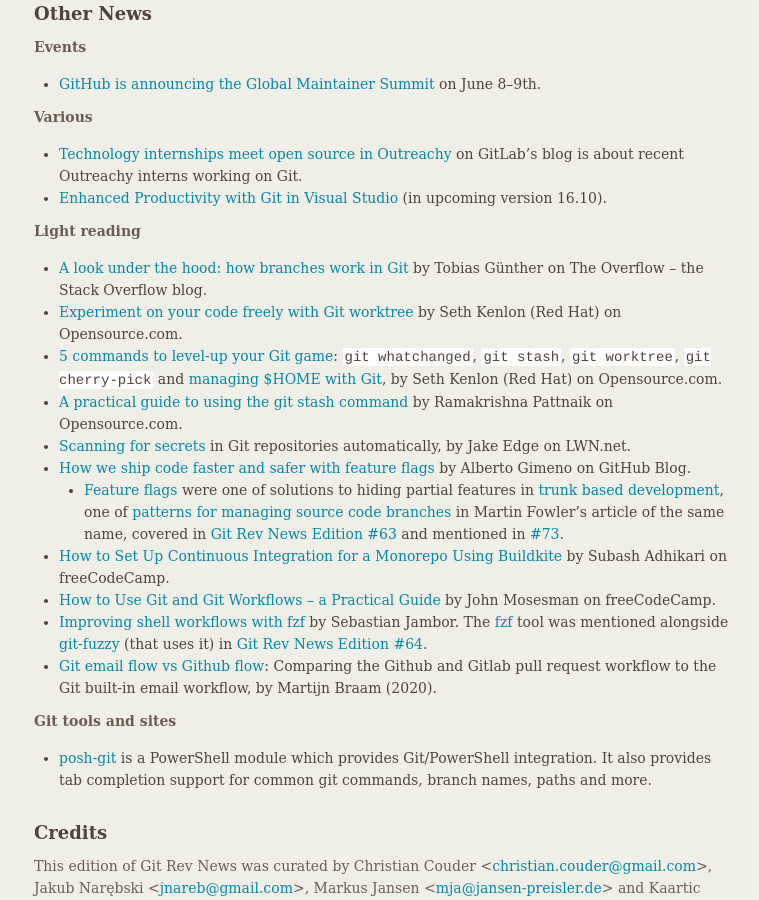
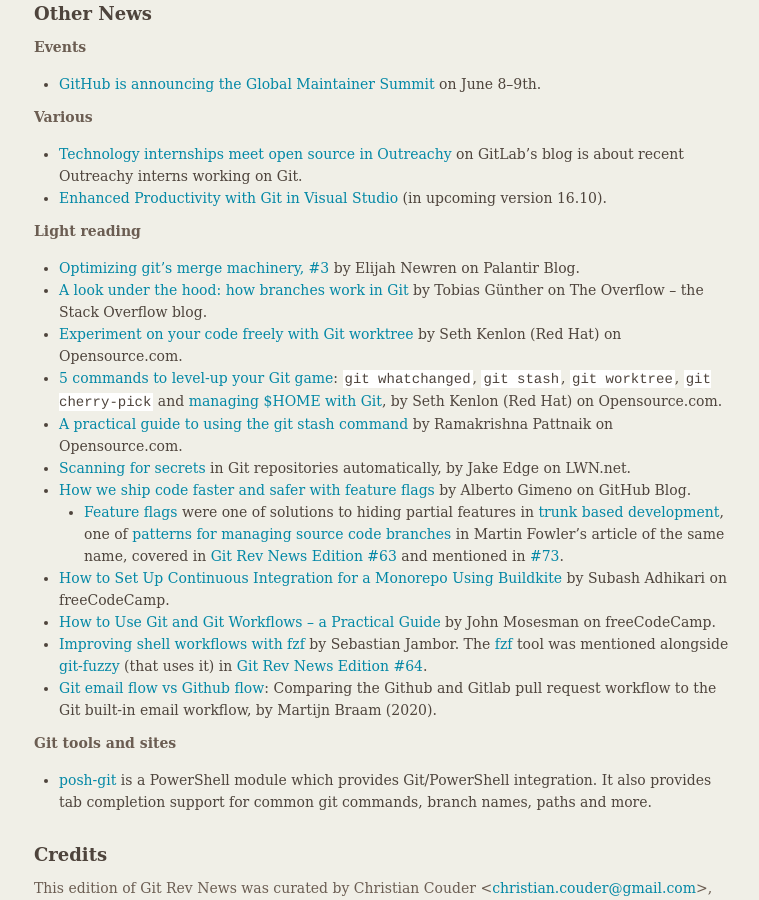
Before and after one commit to git/git.github.io, a Jekyll site: the page built from rev_news/drafts/edition-74.md, in a window 1280 px wide and 900 px high, scrolled down 3202 px. Shown: the whole window, without its empty margins (375-1134 px from the left). Built offline with Jekyll 4.4.1, drawn with Linux system fonts in a browser that asks for light colours.

Commit message:
rn-74: add link to 3rd blog post on optimizing the merge machinery

```diff
--- a/rev_news/drafts/edition-74.md
+++ b/rev_news/drafts/edition-74.md
@@ -246,6 +246,8 @@
 
 __Light reading__
 
+* [Optimizing git’s merge machinery, #3](https://blog.palantir.com/optimizing-gits-merge-machinery-3-2dc7c7436978)
+  by Elijah Newren on Palantir Blog.
 * [A look under the hood: how branches work in Git](https://stackoverflow.blog/2021/04/05/a-look-under-the-hood-how-branches-work-in-git/)
   by Tobias Günther on The Overflow -- the Stack Overflow blog.
 * [Experiment on your code freely with Git worktree](https://opensource.com/article/21/4/git-worktree)
```
